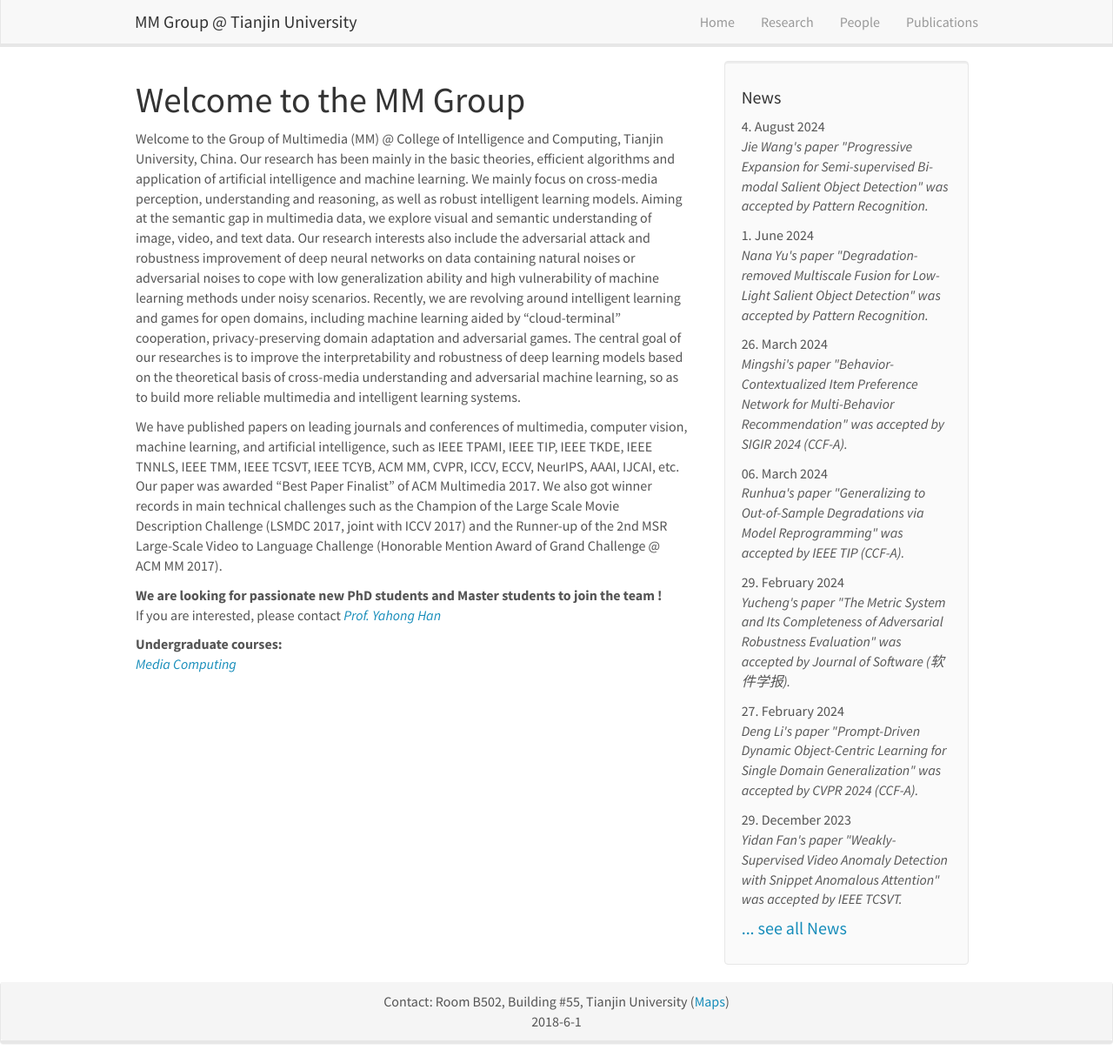
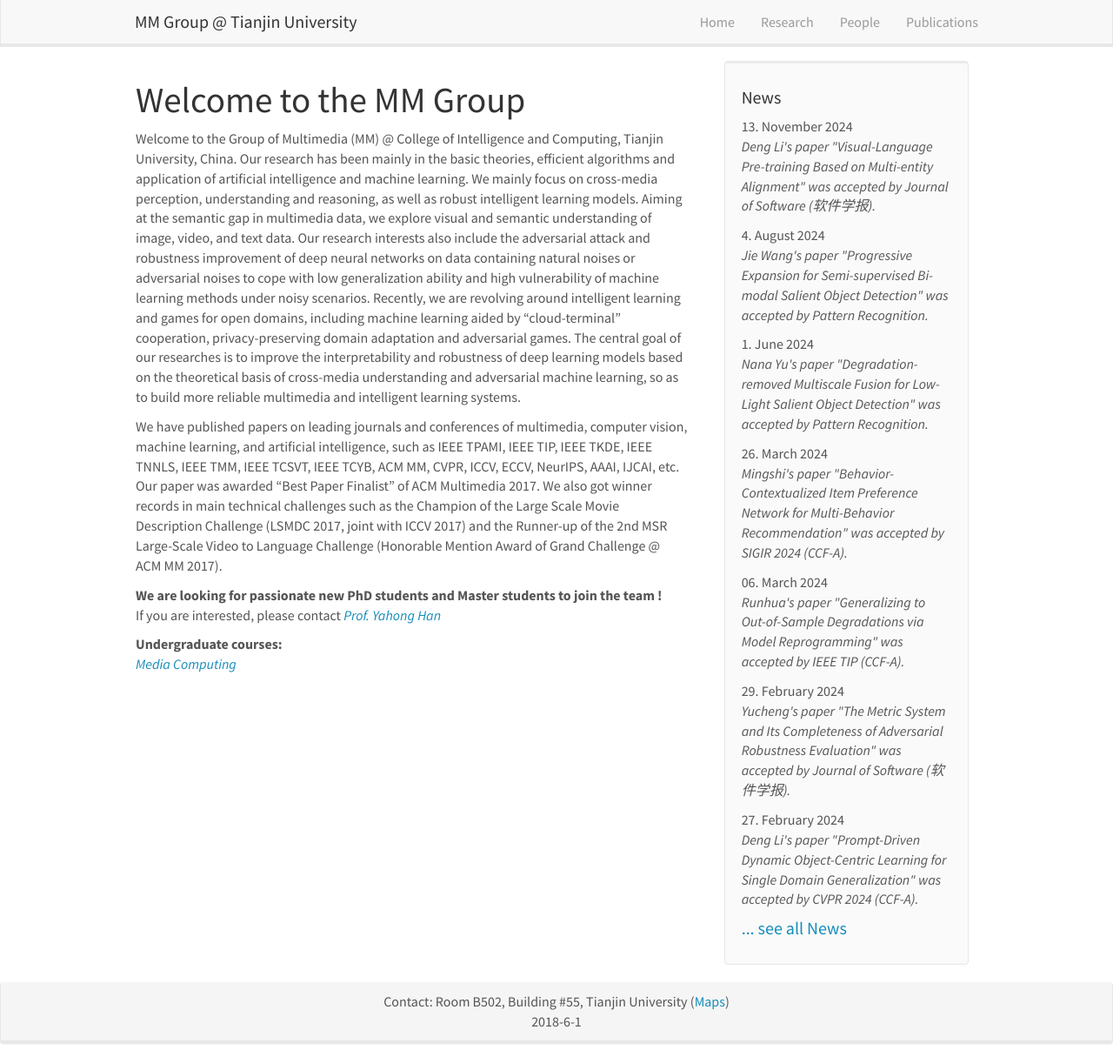
Before and after one commit to tjumm/tjumm.github.io, a Jekyll site: the page built from _pages/home.md, in a window 1280 px wide and 1222 px high. Shown: the whole window at 87% size. Built offline with Jekyll 4.4.1, drawn with Linux system fonts in a browser that asks for light colours; comment, search, counter and statistics services are not loaded.

Commit message:
add paper

```diff
--- a/_data/news.yml
+++ b/_data/news.yml
@@ -1,3 +1,6 @@
+- date: 13. November 2024
+  headline: "Deng Li's paper \"Visual-Language Pre-training Based on Multi-entity Alignment\" was accepted by Journal of Software (软件学报)."
+
 - date: 4. August 2024
   headline: "Jie Wang's paper \"Progressive Expansion for Semi-supervised Bi-modal Salient Object Detection\" was accepted by Pattern Recognition."
 
--- a/_data/publist.yml
+++ b/_data/publist.yml
@@ -1,3 +1,12 @@
+- title: "1. Visual-Language Pre-training Based on Multi-entity Alignment (In Chinese, 基于多元实体对齐的视觉-语言多模态预训练)"
+  image: dummy.png
+  description:
+  authors: Deng Li, Aming Wu, Yahong Han
+  link:
+    url:
+    display: "Journal of Software (软件学报)"
+  highlight: 0
+
 - title: "1. Progressive Expansion for Semi-supervised Bi-modal Salient Object Detection <a href='https://github.com/WJ-CV/PENet-Pattern-Recognition'>(Code)</a>"
   image: dummy.png
   description:
```
